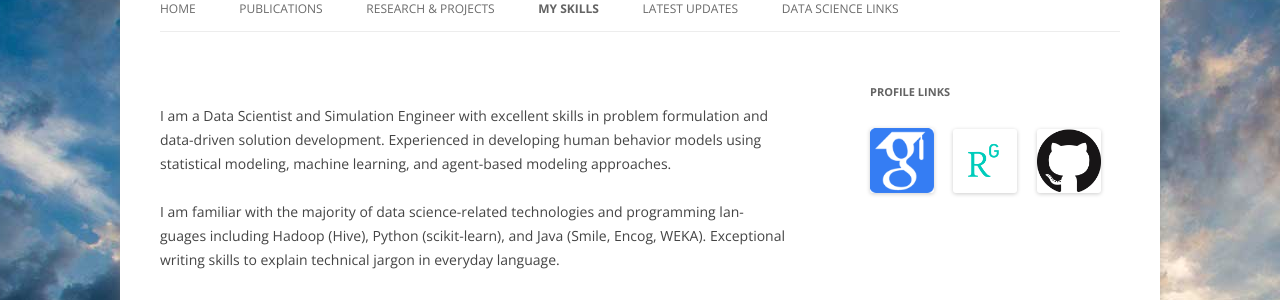
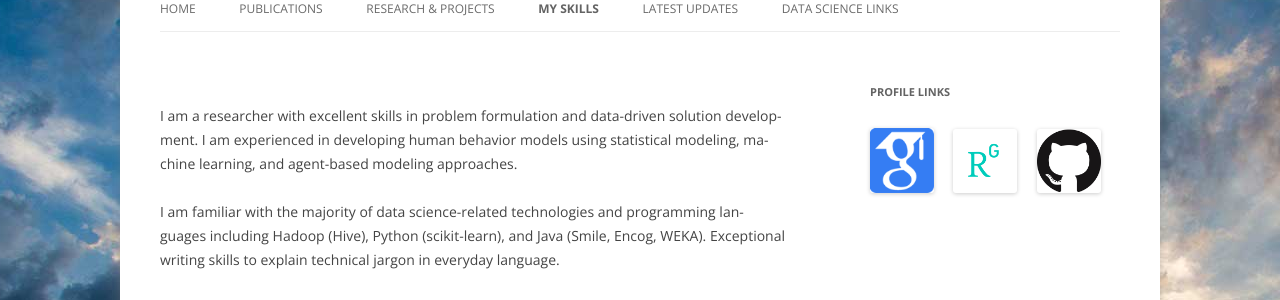
Before and after one commit to hamdikavak/hamdikavak.github.io, a Jekyll site: the page built from skills/index.html, in a window 1280 px wide. Shown: the part 158-458 px from the top of the page. Built offline with Jekyll 4.4.1, drawn with Linux system fonts in a browser that asks for light colours; nearby versions of some CDN libraries; library files that are not in the unit come from our copies.

Commit message:
Update index.html

```diff
--- a/skills/index.html
+++ b/skills/index.html
@@ -6,7 +6,7 @@ description: Hamdi Kavak's skills.
 current_page_skills: current_page_item
 ---
 <p>
-I am a Data Scientist and Simulation Engineer with excellent skills in problem formulation and data-driven solution development. Experienced in developing human behavior models using statistical modeling, machine learning, and agent-based modeling approaches.
+I am a researcher with excellent skills in problem formulation and data-driven solution development. I am experienced in developing human behavior models using statistical modeling, machine learning, and agent-based modeling approaches.
 </p>
 <p>
 I am familiar with the majority of data science-related technologies and programming languages including Hadoop (Hive), Python (scikit-learn), and Java (Smile, Encog, WEKA). Exceptional writing skills to explain technical jargon in everyday language.
```
